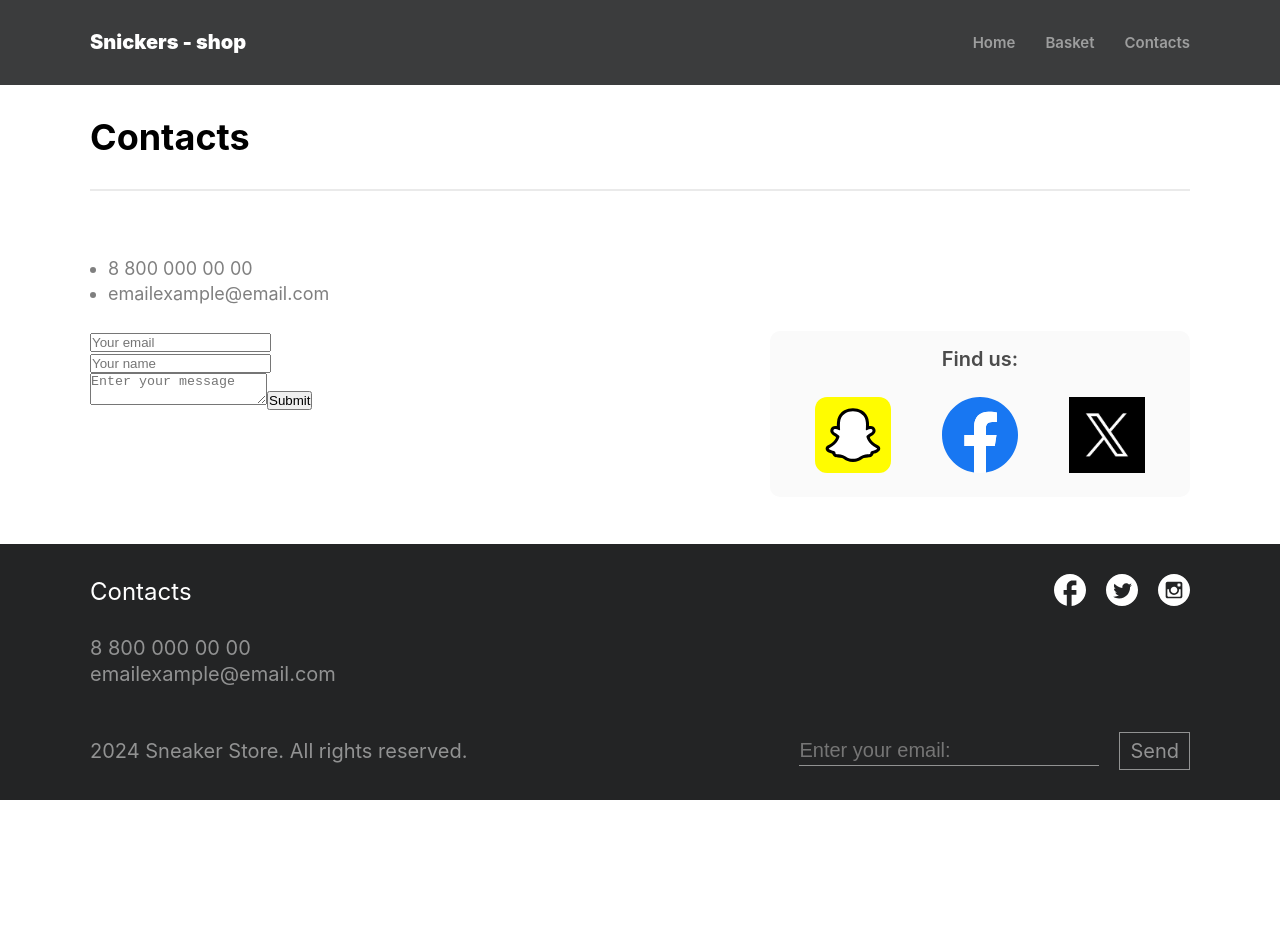
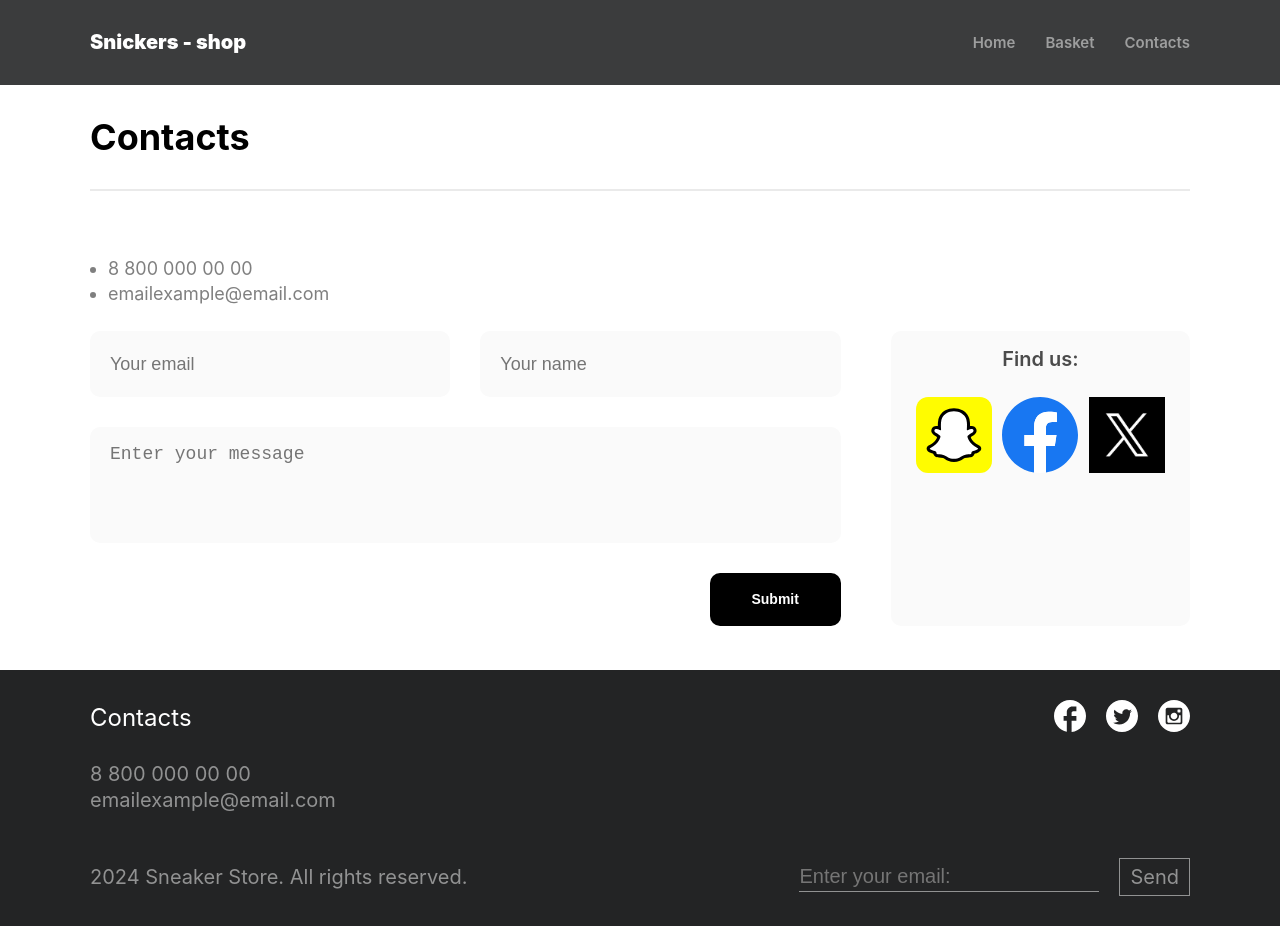
Before and after one commit to VallyL/snickers-app, a React (Create React App) app: page /contacts in a window 1280 px wide. Before the commit the page ends 800 px from the top, so only its background shows below. Built offline with nearby package versions, Linux system fonts and the light colour scheme.

Commit message:
form done

```diff
--- a/src/components/MessageForm/index.jsx
+++ b/src/components/MessageForm/index.jsx
@@ -4,6 +4,7 @@ import {
   submitContactForm,
 } from "../../redux/actions/contactAction";
 import { useState } from "react";
+import styles from "../../components/MessageForm/styles.module.css";
 
 function MessageForm() {
   const dispatch = useDispatch();
@@ -36,7 +37,7 @@ function MessageForm() {
 
     setTimeout(() => {
       dispatch({ type: SUBMIT_CONTACT_FORM_SUCCESS });
-    }, 2000);
+    }, 5000);
   };
 
   const validateForm = ({ name, email, message }) => {
@@ -46,15 +47,21 @@ function MessageForm() {
       message: "",
     };
 
-    if (!name || name.trim().length < 2) {
+    if (!name) {
+      errors.name = "Name is required.";
+    } else if (name.trim().length < 2) {
       errors.name = "Name must be at least 2 characters.";
     }
 
-    if (!email || !/\S+@\S+\.\S+/.test(email)) {
+    if (!email) {
+      errors.email = "Email is required.";
+    } else if (!/\S+@\S+\.\S+/.test(email)) {
       errors.email = "Please enter a valid email address.";
     }
 
-    if (!message || message.trim().length > 1000) {
+    if (!message) {
+      errors.message = "Message is required.";
+    } else if (message.trim().length > 1000) {
       errors.message = "Message cannot exceed 1000 characters.";
     }
 
@@ -62,8 +69,8 @@ function MessageForm() {
   };
 
   return (
-    <form onSubmit={handleSubmit}>
-      <nav>
+    <form onSubmit={handleSubmit} className={styles.messageForm}>
+      <nav className={styles.msNav}>
         <div>
           <input
             type="email"
@@ -72,7 +79,9 @@ function MessageForm() {
             value={email}
             onChange={(e) => setEmail(e.target.value)}
           />
-          {errors.email && <p>{errors.email}</p>}
+          {errors.email && (
+            <p className={styles.inputMessage}>{errors.email}</p>
+          )}
         </div>
         <div>
           <input
@@ -82,7 +91,7 @@ function MessageForm() {
             value={name}
             onChange={(e) => setName(e.target.value)}
           />
-          {errors.name && <p>{errors.name}</p>}
+          {errors.name && <p className={styles.inputMessage}>{errors.name}</p>}
         </div>
       </nav>
       <textarea
--- a/src/components/MessageForm/styles.module.css
+++ b/src/components/MessageForm/styles.module.css
@@ -0,0 +1,72 @@
+.messageForm {
+  display: flex;
+  flex-direction: column;
+  gap: 30px;
+  align-items: end;
+}
+
+.messageForm,
+.msNav,
+.msNav > div,
+.msNav > div > input,
+.messageForm > textarea {
+  width: 100%;
+}
+
+.msNav {
+  display: flex;
+  gap: 30px;
+  justify-content: space-between;
+}
+
+.msNav > div > input {
+  height: 66px;
+}
+
+.msNav > div > input,
+.messageForm > textarea {
+  background-color: rgba(250, 250, 250, 1);
+  border: none;
+  border-radius: 10px;
+  color: rgba(0, 0, 0, 0.7);
+  font-size: 18px;
+  font-weight: 400;
+  line-height: 15px;
+  padding-left: 20px;
+}
+
+.messageForm > textarea {
+  height: 116px;
+  padding-top: 20px;
+  resize: none;
+}
+
+.messageForm > button {
+  background-color: black;
+  color: white;
+  width: 131px;
+  height: 53px;
+  border: none;
+  border-radius: 10px;
+  font-size: 14px;
+  font-weight: 600;
+  line-height: 11px;
+  cursor: pointer;
+}
+
+.msNav > div > input:hover,
+.messageForm > textarea:hover {
+  outline: 2px solid rgb(255, 165, 56);
+}
+
+.inputMessage,
+.messageForm > p {
+  color: rgba(0, 0, 0, 0.5);
+  font-size: 18px;
+  font-weight: 400;
+  line-height: 15px;
+}
+
+.inputMessage {
+  margin-top: 30px;
+}
--- a/src/pages/Contacts/index.jsx
+++ b/src/pages/Contacts/index.jsx
@@ -14,7 +14,7 @@ function Contacts() {
         <li>emailexample@email.com</li>
       </ul>
       <nav className={styles.messageNav}>
-        <div>
+        <div className={styles.sendMessageDiv}>
           <MessageForm />
         </div>
         <div className={styles.findUsDiv}>
--- a/src/pages/Contacts/styles.module.css
+++ b/src/pages/Contacts/styles.module.css
@@ -61,3 +61,7 @@
   align-items: center;
   justify-content: space-around;
 }
+
+.sendMessageDiv {
+  width: 100%;
+}
```
